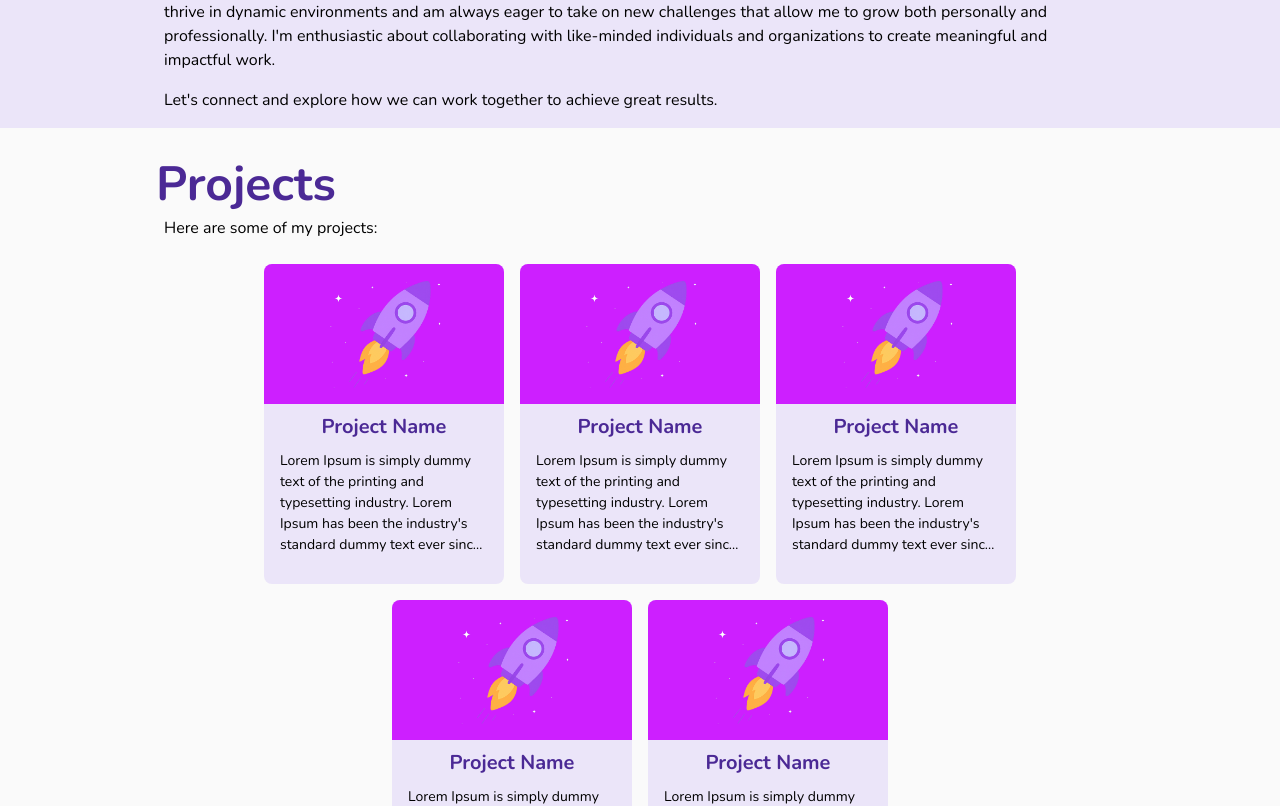
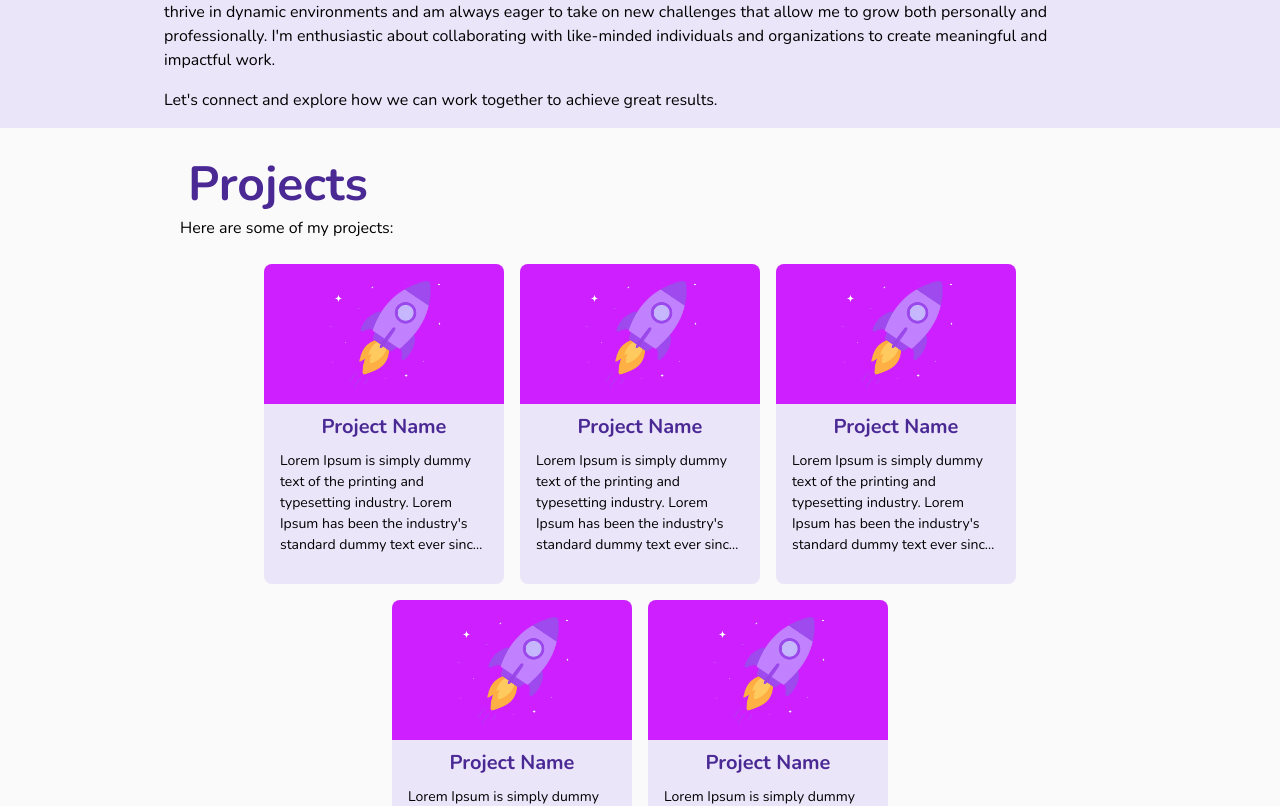
Before and after one commit to LeticiaRosa/leticiarosa.github.io, a React (Vite) app: page / in a window 1280 px wide. Shown: the part 560-1366 px from the top of the page. Built offline with nearby package versions, Linux system fonts and the light colour scheme.

Commit message:
fix: ajustando bug no padding

```diff
--- a/src/components/Projects.tsx
+++ b/src/components/Projects.tsx
@@ -2,13 +2,13 @@ import { CardProjects } from './Card-Projects';
 
 export function Projects() {
   return (
-    <section className="flex h-full w-full flex-row items-center justify-center p-8">
+    <section className="flex h-full w-full flex-row items-center justify-center pt-8">
       <div className="container mx-auto max-w-250 px-4">
-        <div className="flex items-center justify-between gap-2">
-          <h1 className="text-purple-dark text-3xl font-bold lg:text-5xl">Projects</h1>
+        <div className="flex flex-row items-center justify-between gap-2">
+          <h1 className="text-purple-dark px-8 text-3xl font-bold lg:text-5xl">Projects</h1>
         </div>
         <div className="flex flex-col items-start justify-center gap-4 p-4 lg:p-2">
-          <p className="text-s md:text-m text-black">Here are some of my projects:</p>
+          <p className="text-s md:text-m px-4 text-black">Here are some of my projects:</p>
           <div className="flex flex-row flex-wrap items-center justify-center gap-4 p-4 lg:p-2">
             <CardProjects />
             <CardProjects />
```
